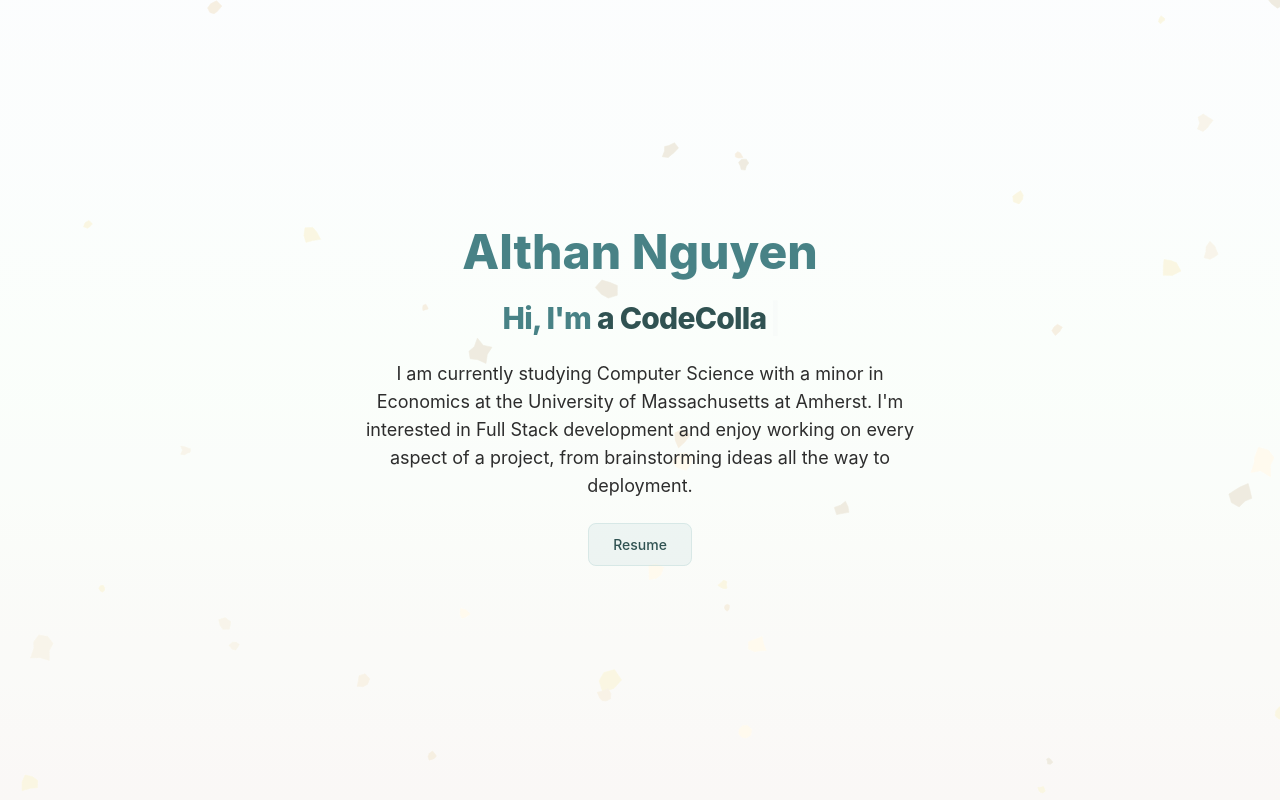
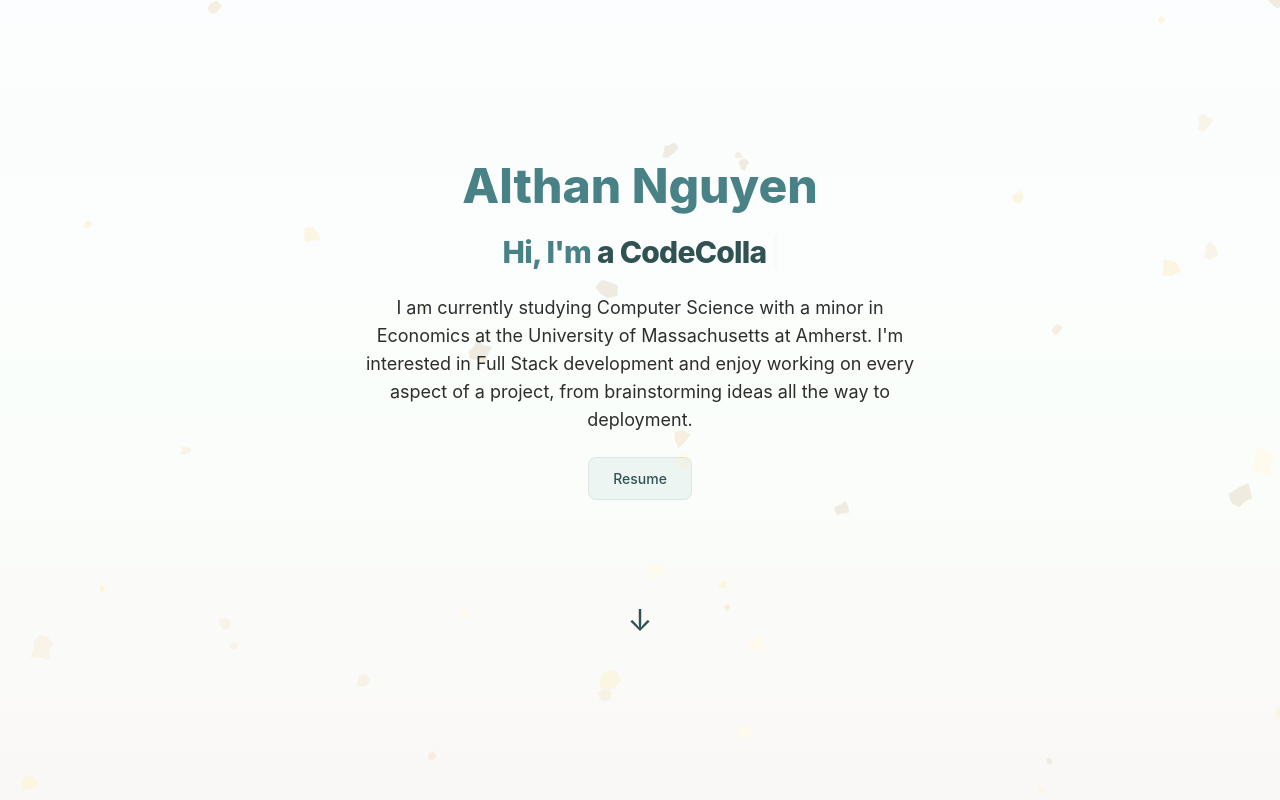
Before and after one commit to AlthanN/portfolio, a React (Vite) app: page / in a window 1280 px wide. Shown: the top 800 px of the page. Built offline with nearby package versions, Linux system fonts and the light colour scheme.

Commit message:
added arrow to experience section and modified skills bg color

```diff
--- a/src/routes/experience.tsx
+++ b/src/routes/experience.tsx
@@ -38,7 +38,7 @@
   return (
     <section
       id="experience"
-      className="bg-[#a7d3cd] max-h-100vh py-16 mb-12 px-4 sm:px-6 lg:px-8"
+      className="bg-[#a7d3cd] min-h-screen py-16 px-4 sm:px-6 lg:px-8 relative z-10"
     >
       <h2 className="text-3xl sm:text-4xl font-bold text-center mx-auto mb-12 text-[#2d2d2d]">
         My Experience
--- a/src/routes/index.tsx
+++ b/src/routes/index.tsx
@@ -67,7 +67,11 @@
           </div>
         </div>
         </motion.div>
-
+        <div className="mt-24">
+          <a href="#experience" className="animate-bounce text-3xl text-[#305252]">
+            ↓
+          </a>
+        </div>
 
       </section>
 
--- a/src/routes/skills.tsx
+++ b/src/routes/skills.tsx
@@ -35,7 +35,7 @@
               stiffness: 100,
               damping: 10,
             }}
-            className="group bg-[#f5f1f1] hover:bg-[#a7d3cd] transition-colors duration-300 p-4 rounded-xl border border-[#000000] shadow-md flex flex-col items-center text-center"
+            className="group bg-[#f5f7fa] hover:bg-[#a7d3cd] transition-colors duration-300 p-4 rounded-xl border border-[#000000] shadow-md flex flex-col items-center text-center"
           >
             <img
               src={skill.logo}
--- a/src/styles/index.css
+++ b/src/styles/index.css
@@ -7,7 +7,7 @@
 html {
     scroll-behavior: smooth;
     /* Important for correct mapping */
-    scroll-padding-top: 5rem;
+    scroll-padding-top: 0;
 }
 
 body {
```
